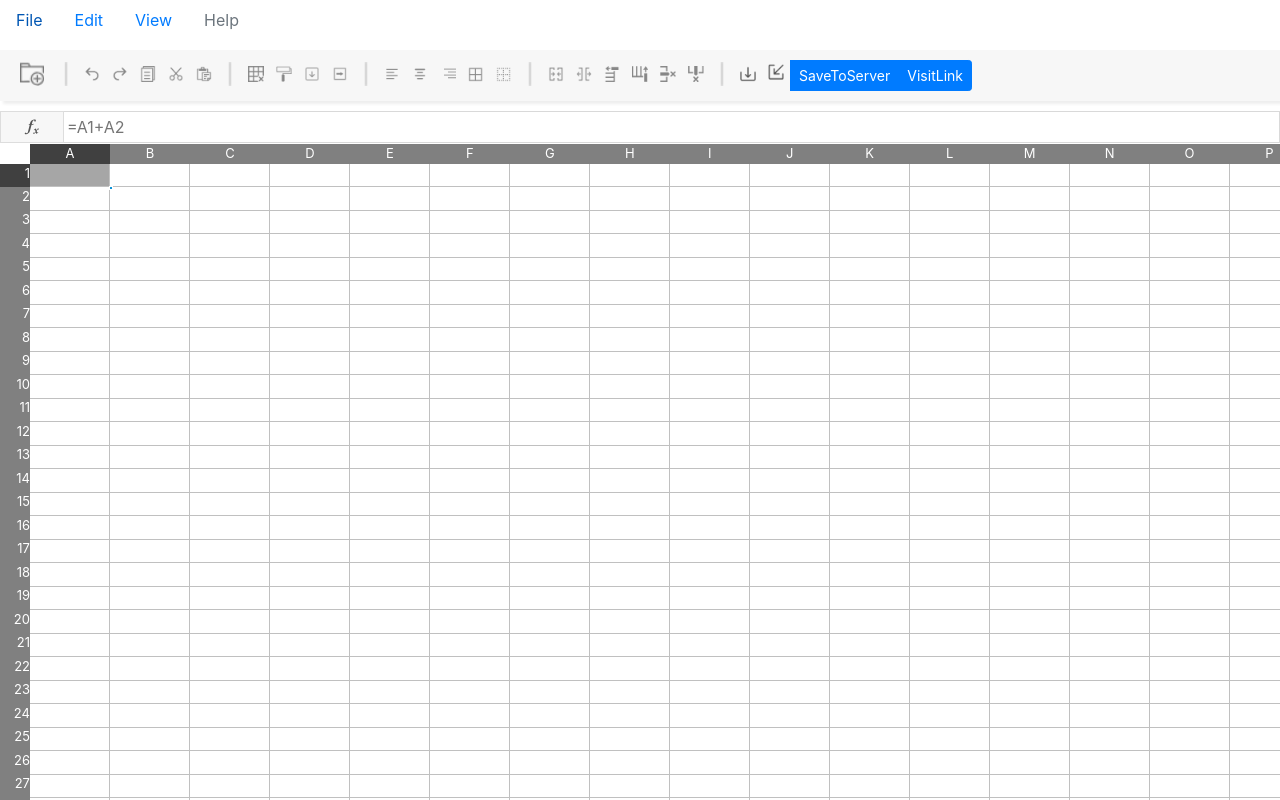
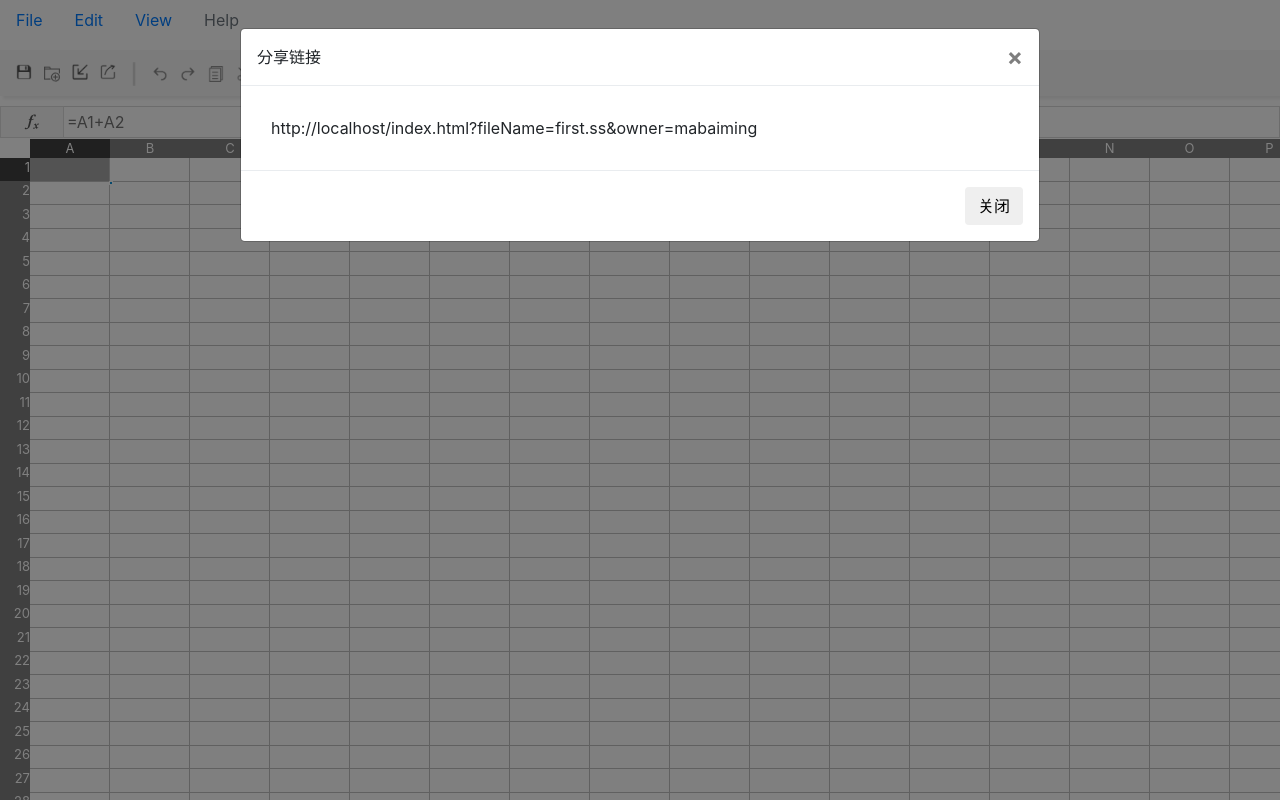
Before and after one commit to DanBricklin/socialcalc, a plain HTML site: page index.html in a window 1280 px wide. Both pictures are taken after a click on the picture 120 px from the left and 73 px from the top of the page. Shown: the top 800 px of the page. Drawn offline with nearby package versions, Linux system fonts and the light colour scheme.

Commit message:
[add] button to icon

```diff
--- a/css/index.css
+++ b/css/index.css
@@ -31,7 +31,7 @@ input:focus, input:hover {
 }
 
 .btn-group label {
-    margin: 0 10px;
+    margin: 0;
     cursor: pointer;
 }
 
@@ -53,6 +53,10 @@ input:focus, input:hover {
 
 .modal-dialog {
     max-width: 800px;
+}
+
+.modal-body {
+    padding: 30px;
 }
 
 .modal-dialog input {
--- a/index.html
+++ b/index.html
@@ -41,18 +41,22 @@
     </div>
 
     <div class="btn-group btn-group-sm">
+        <img class="icon-btn" src="./images/save.png" title="保存至服务器" data-toggle="modal" data-target="#save-to-server">
         <label class="input-file">
             <input type="file" name="inputFile" id="inputFile" value="" multiple="multiple"/>
-            <img src="./images/input_file.png" title="选择文件" >
+            <img class="icon-btn" src="./images/input_file.png" title="选择文件" >
         </label>
+        <img class="icon-btn" src="./images/import.png" title="导入远程文档" data-toggle="modal" data-target="#myModal">
+        <img class="icon-btn" src="./images/share.png" title="分享链接" data-toggle="modal" data-target="#buttonVisitLink" id="show-share-link" >
+
         <div class="action-btns"></div>
         <a href="" download="a.txt" id="aSave">
             <img class="icon-btn" src="./images/download.png" title="下载excel文档">
         </a>
-        <img class="icon-btn" src="./images/import.png" title="导入远程文档" data-toggle="modal" data-target="#myModal">
 
-        <button type="button" class="btn btn-primary" id="buttonSave">SaveToServer</button>
-        <button type="button" class="btn btn-primary" id="buttonVisitLink">VisitLink</button>
+
+        <!-- <button type="button" class="btn btn-primary" id="buttonSave">SaveToServer</button> -->
+        <!-- <button type="button" class="btn btn-primary" id="buttonVisitLink">VisitLink</button> -->
     </div>
 
     <div class="modal fade" id="myModal" tabindex="-1" role="dialog" aria-labelledby="myModalLabel" aria-hidden="true">
@@ -75,6 +79,47 @@
                     <button type="button" class="btn btn-primary" id="buttonLoad">
                         加载
                     </button>
+                </div>
+            </div><!-- /.modal-content -->
+        </div><!-- /.modal -->
+    </div>
+
+    <div class="modal fade" id="buttonVisitLink" tabindex="-1" role="dialog" aria-labelledby="myModalLabel" aria-hidden="true">
+        <div class="modal-dialog">
+            <div class="modal-content">
+                <div class="modal-header">
+                    <span class="modal-title" id="myModalLabel">
+                        分享链接
+                    </span>
+                    <button type="button" class="close" data-dismiss="modal" aria-hidden="true">
+                        &times;
+                    </button>
+                </div>
+                <div class="modal-body"></div>
+                <div class="modal-footer">
+                    <button type="button" class="btn btn-default" data-dismiss="modal">关闭</button>
+                </div>
+            </div><!-- /.modal-content -->
+        </div><!-- /.modal -->
+    </div>
+
+    <div class="modal fade" id="save-to-server" tabindex="-1" role="dialog" aria-labelledby="myModalLabel" aria-hidden="true">
+        <div class="modal-dialog">
+            <div class="modal-content">
+                <div class="modal-header">
+                    <span class="modal-title" id="myModalLabel">
+                        填写生成文件的文件名
+                    </span>
+                    <button type="button" class="close" data-dismiss="modal" aria-hidden="true">
+                        &times;
+                    </button>
+                </div>
+                <div class="modal-body">
+                    <input placeholder="填写文件名" />
+                </div>
+                <div class="modal-footer">
+                    <button type="button" class="btn btn-default" data-dismiss="modal">关闭</button>
+                    <button type="button" class="btn btn-primary" id="buttonSave">保存</button>
                 </div>
             </div><!-- /.modal-content -->
         </div><!-- /.modal -->
@@ -195,9 +240,9 @@
         }
         workbook.refresh();
     }
-    $("#buttonVisitLink").click(function () {
+    $("#show-share-link").click(function () {
         var link = window.location.origin + window.location.pathname + "?fileName=first.ss&owner=mabaiming";
-        alert(link);
+        $("#buttonVisitLink .modal-body").html(link)
     });
     $("#buttonSave").click(function () {
         var content = workbook.generateFile();
```
Also changed, not shown: images/save.png (added), images/share.png (added).
